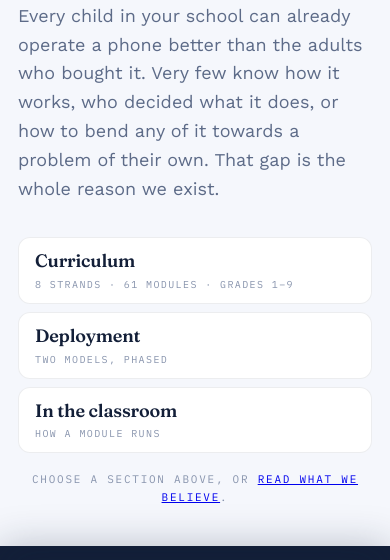
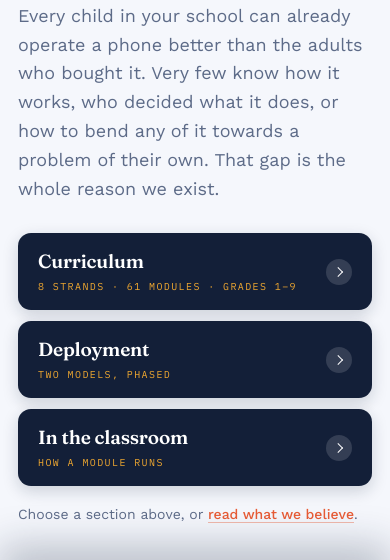
Before and after one commit to Devs67/ERA, a plain HTML site: page index.html in a window 390 px wide. Shown: the part 284-844 px from the top of the page. Drawn offline with nearby package versions, Linux system fonts and the light colour scheme.

Commit message:
Update styles.css

```diff
--- a/assets/css/styles.css
+++ b/assets/css/styles.css
@@ -132,19 +132,14 @@ tr.proposed .gcell .myp{color:var(--slate-2)}
 .chip.none{opacity:.34}.chip.none span{color:#8D9CBC}
 
 /* top-level tabs */
-.tabs{display:grid;grid-template-columns:repeat(auto-fit,minmax(220px,1fr));gap:10px;margin:34px 0 4px;padding-top:30px;border-top:1px solid var(--rule)}
-.tab{
-  font-family:inherit;text-align:left;cursor:pointer;border:0;
-  background:var(--card);color:var(--ink);border-radius:12px;padding:17px 20px 16px;
-  box-shadow:inset 0 0 0 1px rgba(19,31,56,.08);
-  transition:transform .16s ease,box-shadow .16s ease,background .2s ease
-}
-.tab b{display:block;font-family:var(--display);font-weight:600;font-size:20px;letter-spacing:-.01em;line-height:1.15}
-.tab em{display:block;font-style:normal;font-family:var(--mono);font-size:10px;letter-spacing:.14em;text-transform:uppercase;color:var(--slate-2);margin-top:6px}
-.tab:hover{transform:translateY(-2px);box-shadow:0 6px 18px rgba(19,31,56,.12)}
-.tab[aria-selected="true"]{background:var(--ink);color:#fff;box-shadow:0 6px 20px rgba(19,31,56,.2)}
-.tab[aria-selected="true"] em{color:var(--amber)}
-.tab:focus-visible{outline:3px solid var(--coral);outline-offset:2px}
+
+
+
+
+
+
+
+
 
 .sec-lead{font-size:17px;color:var(--slate);max-width:66ch;margin:30px 0 26px;line-height:1.55}
 #tab-curriculum .controls{border-top:0;margin-top:20px;padding-top:6px}
@@ -296,9 +291,9 @@ td.desc{font-size:14px;color:var(--ink-2);line-height:1.5;min-width:280px}
   .bleed{margin:34px -18px 0}
   .runs-in{padding:0 18px}
   .runs{padding:44px 0 42px}
-  .tabs{grid-template-columns:1fr;gap:8px;margin-top:26px;padding-top:24px}
-  .tab{padding:14px 17px 13px}
-  .tab b{font-size:18px}
+
+
+
   .meta span{white-space:normal}
   .meta i{padding:0 7px}
   .model{padding:24px 22px 22px}
@@ -324,13 +319,10 @@ td.desc{font-size:14px;color:var(--ink-2);line-height:1.5;min-width:280px}
   line-height:1.04;margin:0;letter-spacing:-.025em}
 .hero h1 em{font-style:normal;color:var(--coral)}
 .hero-deck{margin:26px 0 0;max-width:64ch;font-size:18px;color:var(--slate);line-height:1.6}
-.scroll-cue{display:inline-flex;align-items:center;gap:11px;margin-top:38px;text-decoration:none;
-  font-family:var(--mono);font-size:11px;letter-spacing:.18em;text-transform:uppercase;color:var(--ink)}
-.scroll-cue i{width:30px;height:30px;border-radius:50%;border:1px solid var(--rule);position:relative;flex:none}
-.scroll-cue i::after{content:"";position:absolute;left:50%;top:50%;width:6px;height:6px;
-  border-right:1.5px solid var(--coral);border-bottom:1.5px solid var(--coral);
-  transform:translate(-50%,-65%) rotate(45deg)}
-.scroll-cue:hover i{border-color:var(--coral);background:#FDF1EC}
+
+
+
+
 
 .beliefs{background:var(--ink);color:#fff;padding:66px 0 62px}
 .eyebrow.on-dark{color:var(--amber)}
@@ -358,7 +350,7 @@ td.desc{font-size:14px;color:var(--ink-2);line-height:1.5;min-width:280px}
 .how-foot{margin:30px 0 0;font-size:14px;color:var(--amber);font-weight:500}
 
 #sections{scroll-margin-top:20px}
-.tabs{margin-top:56px;padding-top:0;border-top:0}
+
 .pick{font-family:var(--mono);font-size:11px;letter-spacing:.16em;text-transform:uppercase;
   color:var(--slate-2);margin:18px 0 0;text-align:center}
 .pick.gone{display:none}
@@ -367,7 +359,7 @@ td.desc{font-size:14px;color:var(--ink-2);line-height:1.5;min-width:280px}
   .hero{padding:44px 0 40px}
   .beliefs{padding:44px 0 42px}
   .bgrid article{padding:24px 22px 26px}
-  .tabs{margin-top:34px}
+
 }
 
 /* ---------- strand strip inside the by-grade view ---------- */
@@ -384,3 +376,43 @@ td.desc{font-size:14px;color:var(--ink-2);line-height:1.5;min-width:280px}
   font-size:14.5px;line-height:1.6;color:var(--slate);
   box-shadow:inset 0 0 0 1px rgba(19,31,56,.08)}
 #gradeview .gchips{margin-bottom:26px}
+
+/* ============================ SECTION BUTTONS ============================ */
+.tabs{display:grid;grid-template-columns:repeat(auto-fit,minmax(258px,1fr));gap:14px;margin:44px 0 0}
+.tab{
+  position:relative;font-family:inherit;text-align:left;cursor:pointer;border:0;
+  background:var(--ink);color:#fff;border-radius:13px;padding:22px 52px 21px 24px;
+  box-shadow:0 5px 16px rgba(19,31,56,.18);
+}
+.tab b{display:block;font-family:var(--display);font-weight:600;font-size:21px;
+  letter-spacing:-.01em;line-height:1.15}
+.tab em{display:block;font-style:normal;font-family:var(--mono);font-size:10px;
+  letter-spacing:.14em;text-transform:uppercase;color:var(--amber);margin-top:7px}
+.tab .tarrow{position:absolute;right:20px;top:50%;width:26px;height:26px;margin-top:-13px;
+  border-radius:50%;background:rgba(255,255,255,.14)}
+.tab .tarrow::after{content:"";position:absolute;left:50%;top:50%;width:6px;height:6px;
+  border-top:1.6px solid #fff;border-right:1.6px solid #fff;
+  transform:translate(-62%,-50%) rotate(45deg)}
+.tab:hover{background:#1E2C4C;box-shadow:0 10px 26px rgba(19,31,56,.26)}
+.tab:hover .tarrow{background:var(--coral)}
+.tab[aria-selected="true"]{background:var(--coral);box-shadow:0 10px 28px rgba(232,92,54,.34)}
+.tab[aria-selected="true"] em{color:#FFE7DC}
+.tab[aria-selected="true"] .tarrow{background:rgba(255,255,255,.24)}
+.tab[aria-selected="true"] .tarrow::after{transform:translate(-50%,-62%) rotate(135deg)}
+.tab:focus-visible{outline:3px solid var(--ink);outline-offset:3px}
+
+.pick{font-family:var(--body);font-size:14px;color:var(--slate);margin:18px 0 0;letter-spacing:0;
+  text-transform:none;text-align:left}
+.pick.gone{display:none}
+.belief-link{color:var(--coral);text-decoration:none;border-bottom:1.5px solid rgba(232,92,54,.4);font-weight:500}
+.belief-link:hover{border-color:var(--coral)}
+
+#believe{scroll-margin-top:18px}
+#sections{scroll-margin-top:14px}
+.beliefs{margin-top:8px}
+
+@media (max-width:760px){
+  .tabs{grid-template-columns:1fr;gap:11px;margin-top:30px}
+  .tab{padding:18px 48px 17px 20px}
+  .tab b{font-size:19px}
+}
```
